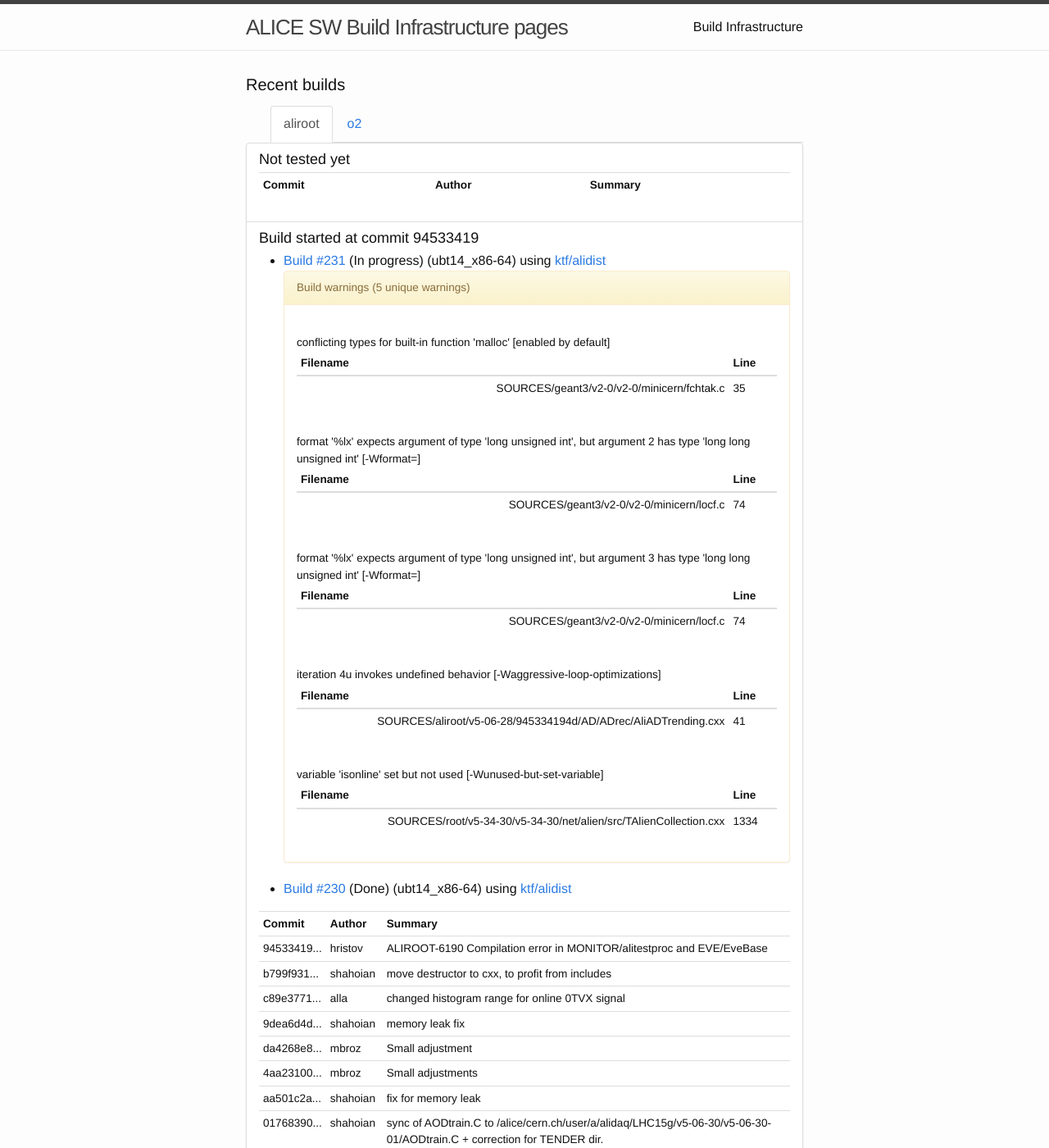
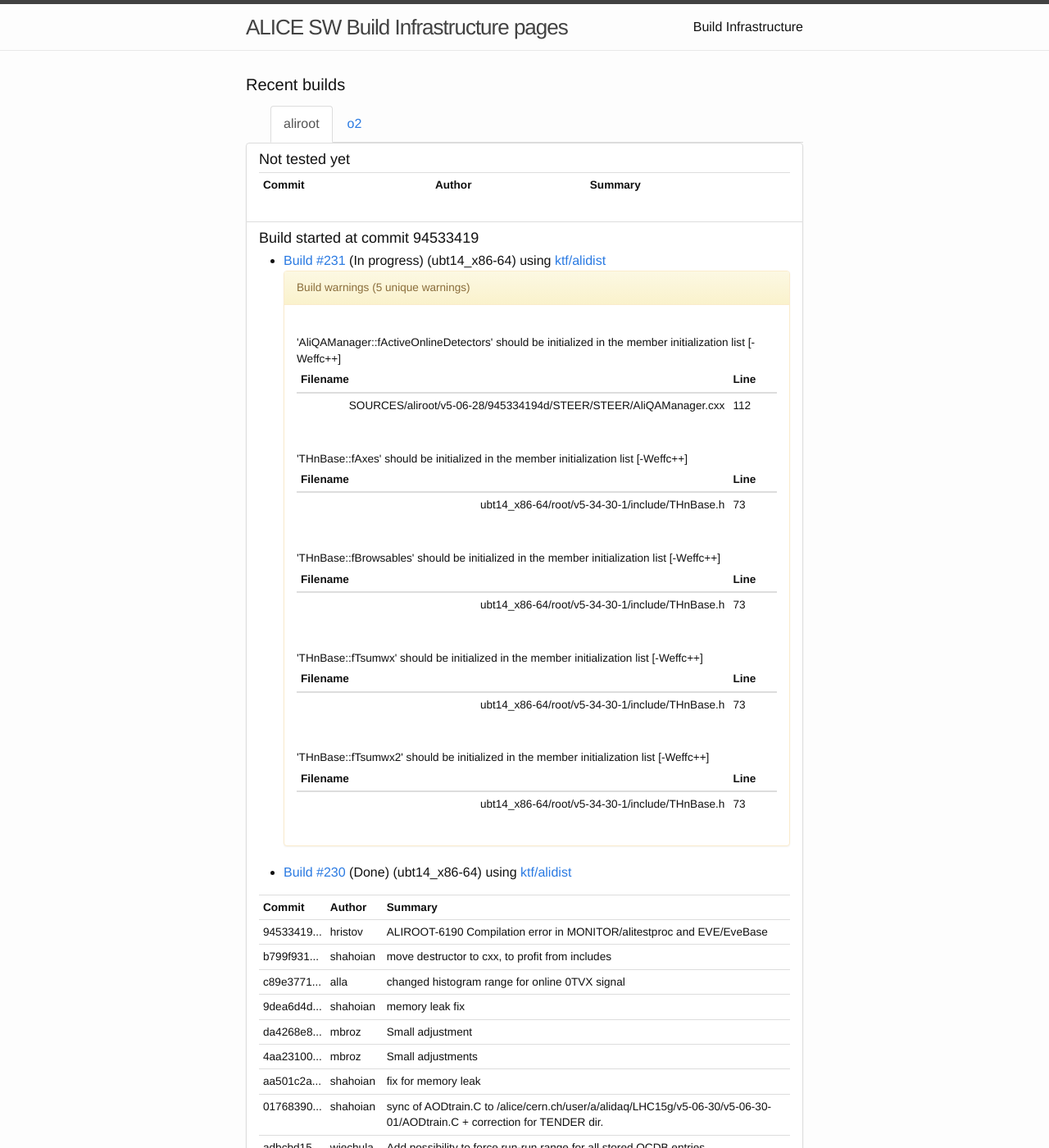
Before and after one commit to alisw/alisw.github.io, a Jekyll site: the page built from index.html, in a window 1280 px wide and 1400 px high. Shown: the whole window at 82% size. Built offline with Jekyll 4.4.1, drawn with Linux system fonts in a browser that asks for light colours; nearby versions of some CDN libraries.

Commit message:
Updated results.

```diff
--- a/_data/warnings.json
+++ b/_data/warnings.json
@@ -5,61 +5,65 @@
         "key" : "231",
         "by_message" : {
           "buckets" : [ {
-            "key" : "conflicting types for built-in function 'malloc' [enabled by default]",
+            "key" : "'AliQAManager::fActiveOnlineDetectors' should be initialized in the member initialization list [-Weffc++]",
             "filename" : {
               "buckets" : [ {
-                "key" : "SOURCES/geant3/v2-0/v2-0/minicern/fchtak.c",
+                "key" : "SOURCES/aliroot/v5-06-28/945334194d/STEER/STEER/AliQAManager.cxx",
                 "line" : {
                   "buckets" : [ {
-                    "key" : "35"
+                    "key" : "112"
+                  }, {
+                    "key" : "149"
+                  }, {
+                    "key" : "75"
                   } ]
                 }
               } ]
             }
           }, {
-            "key" : "format '%lx' expects argument of type 'long unsigned int', but argument 2 has type 'long long unsigned int' [-Wformat=]",
+            "key" : "'THnBase::fAxes' should be initialized in the member initialization list [-Weffc++]",
             "filename" : {
               "buckets" : [ {
-                "key" : "SOURCES/geant3/v2-0/v2-0/minicern/locf.c",
+                "key" : "ubt14_x86-64/root/v5-34-30-1/include/THnBase.h",
                 "line" : {
                   "buckets" : [ {
-                    "key" : "74"
+                    "key" : "73"
                   } ]
                 }
               } ]
             }
           }, {
-            "key" : "format '%lx' expects argument of type 'long unsigned int', but argument 3 has type 'long long unsigned int' [-Wformat=]",
+            "key" : "'THnBase::fBrowsables' should be initialized in the member initialization list [-Weffc++]",
             "filename" : {
               "buckets" : [ {
-                "key" : "SOURCES/geant3/v2-0/v2-0/minicern/locf.c",
+                "key" : "ubt14_x86-64/root/v5-34-30-1/include/THnBase.h",
                 "line" : {
                   "buckets" : [ {
-                    "key" : "74"
+                    "key" : "73"
                   } ]
                 }
               } ]
             }
           }, {
-            "key" : "iteration 4u invokes undefined behavior [-Waggressive-loop-optimizations]",
+            "key" : "'THnBase::fTsumwx' should be initialized in the member initialization list [-Weffc++]",
             "filename" : {
               "buckets" : [ {
-                "key" : "SOURCES/aliroot/v5-06-28/945334194d/AD/ADrec/AliADTrending.cxx",
+                "key" : "ubt14_x86-64/root/v5-34-30-1/include/THnBase.h",
                 "line" : {
                   "buckets" : [ {
-                    "key" : "41"
+                    "key" : "73"
                   } ]
                 }
               } ]
             }
           }, {
-            "key" : "variable 'isonline' set but not used [-Wunused-but-set-variable]",
+            "key" : "'THnBase::fTsumwx2' should be initialized in the member initialization list [-Weffc++]",
             "filename" : {
               "buckets" : [ {
-                "key" : "SOURCES/root/v5-34-30/v5-34-30/net/alien/src/TAlienCollection.cxx",
+                "key" : "ubt14_x86-64/root/v5-34-30-1/include/THnBase.h",
                 "line" : {
                   "buckets" : [ {
-                    "key" : "1334"
+                    "key" : "73"
                   } ]
                 }
               } ]
```
